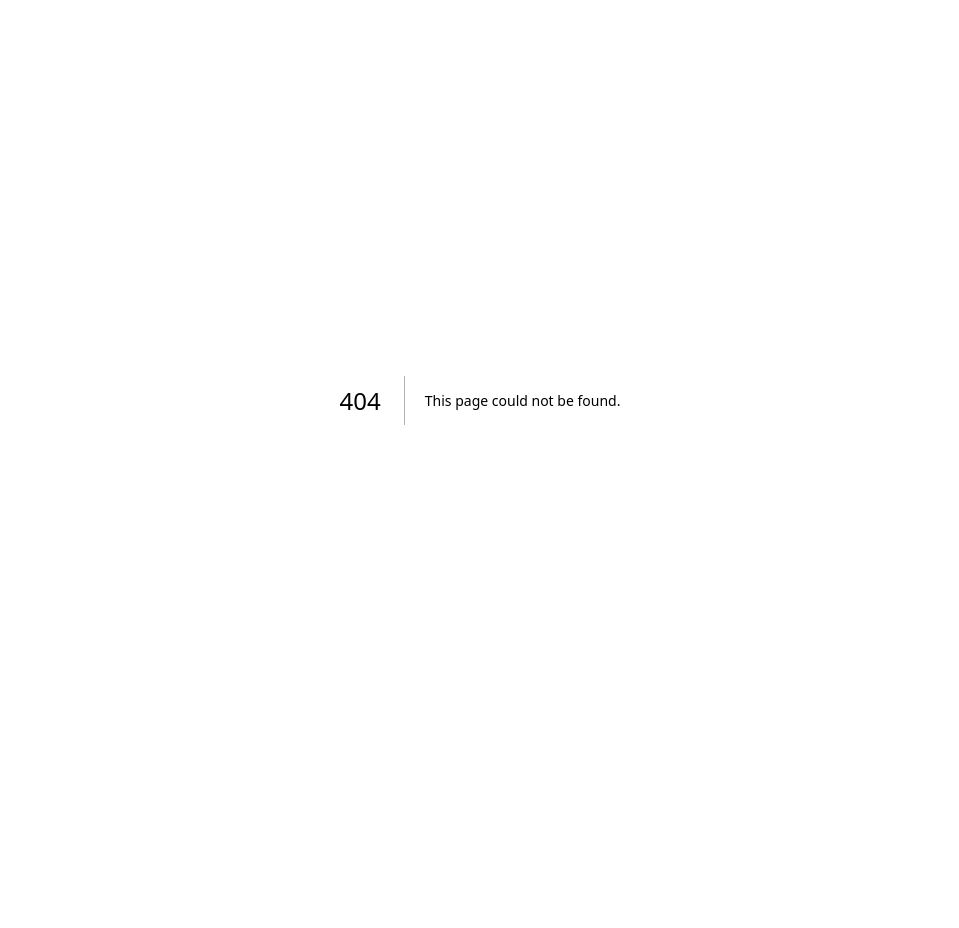
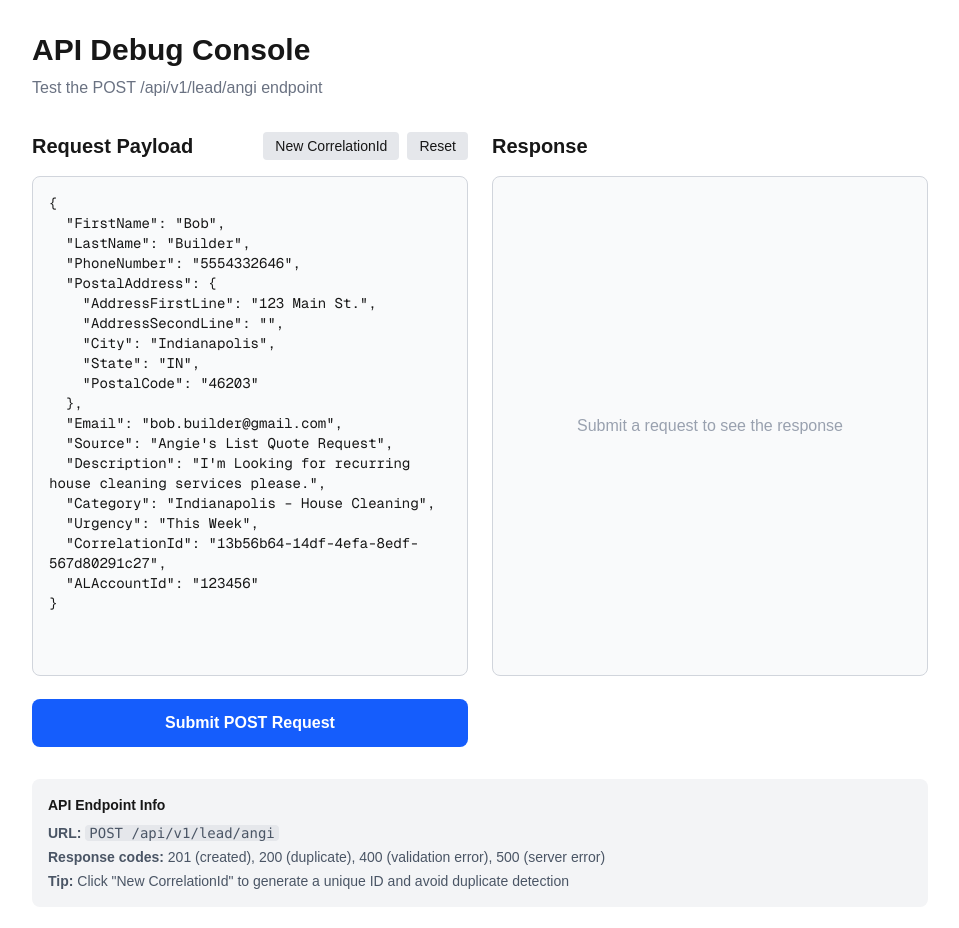
Before and after one commit to joiscoding/ping-the-human, a Next.js app: page /debug in a window 1280 px wide. Before the commit this address had no page. Shown: the top 928 px of the page, without its empty margins (160-1119 px from the left). Before the commit the page ends 800 px from the top, so only its background shows below. Built offline with nearby package versions, Linux system fonts and the light colour scheme.

Commit message:
[ui] add debug page

```diff
--- /dev/null
+++ b/app/debug/page.tsx
@@ -0,0 +1,246 @@
+"use client";
+
+import { useState } from "react";
+
+// Sample data pre-populated for testing
+const defaultPayload = {
+  FirstName: "Bob",
+  LastName: "Builder",
+  PhoneNumber: "5554332646",
+  PostalAddress: {
+    AddressFirstLine: "123 Main St.",
+    AddressSecondLine: "",
+    City: "Indianapolis",
+    State: "IN",
+    PostalCode: "46203",
+  },
+  Email: "bob.builder@gmail.com",
+  Source: "Angie's List Quote Request",
+  Description: "I'm Looking for recurring house cleaning services please.",
+  Category: "Indianapolis – House Cleaning",
+  Urgency: "This Week",
+  CorrelationId: crypto.randomUUID(),
+  ALAccountId: "123456",
+};
+
+export default function DebugPage() {
+  const [payload, setPayload] = useState(
+    JSON.stringify(defaultPayload, null, 2)
+  );
+  const [response, setResponse] = useState<string | null>(null);
+  const [status, setStatus] = useState<"idle" | "loading" | "success" | "error">(
+    "idle"
+  );
+  const [statusCode, setStatusCode] = useState<number | null>(null);
+
+  const handleSubmit = async (e: React.FormEvent) => {
+    e.preventDefault();
+    setStatus("loading");
+    setResponse(null);
+    setStatusCode(null);
+
+    try {
+      const parsed = JSON.parse(payload);
+      const res = await fetch("/api/v1/lead/angi", {
+        method: "POST",
+        headers: {
+          "Content-Type": "application/json",
+        },
+        body: JSON.stringify(parsed),
+      });
+
+      const data = await res.json();
+      setStatusCode(res.status);
+      setResponse(JSON.stringify(data, null, 2));
+      setStatus(res.ok ? "success" : "error");
+    } catch (err) {
+      setStatus("error");
+      setResponse(
+        err instanceof SyntaxError
+          ? "Invalid JSON in payload"
+          : String(err)
+      );
+    }
+  };
+
+  const generateNewCorrelationId = () => {
+    try {
+      const parsed = JSON.parse(payload);
+      parsed.CorrelationId = crypto.randomUUID();
+      setPayload(JSON.stringify(parsed, null, 2));
+    } catch {
+      // If JSON is invalid, just reset to default with new ID
+      const newDefault = { ...defaultPayload, CorrelationId: crypto.randomUUID() };
+      setPayload(JSON.stringify(newDefault, null, 2));
+    }
+  };
+
+  const resetPayload = () => {
+    const newDefault = { ...defaultPayload, CorrelationId: crypto.randomUUID() };
+    setPayload(JSON.stringify(newDefault, null, 2));
+  };
+
+  return (
+    <div className="min-h-screen bg-background p-8">
+      <div className="max-w-4xl mx-auto">
+        <h1 className="text-3xl font-bold mb-2">API Debug Console</h1>
+        <p className="text-gray-500 mb-8">
+          Test the POST /api/v1/lead/angi endpoint
+        </p>
+
+        <div className="grid grid-cols-1 lg:grid-cols-2 gap-6">
+          {/* Input Section */}
+          <div className="space-y-4">
+            <div className="flex items-center justify-between">
+              <h2 className="text-xl font-semibold">Request Payload</h2>
+              <div className="flex gap-2">
+                <button
+                  type="button"
+                  onClick={generateNewCorrelationId}
+                  className="text-sm px-3 py-1 rounded bg-gray-200 dark:bg-gray-700 hover:bg-gray-300 dark:hover:bg-gray-600 transition-colors"
+                >
+                  New CorrelationId
+                </button>
+                <button
+                  type="button"
+                  onClick={resetPayload}
+                  className="text-sm px-3 py-1 rounded bg-gray-200 dark:bg-gray-700 hover:bg-gray-300 dark:hover:bg-gray-600 transition-colors"
+                >
+                  Reset
+                </button>
+              </div>
+            </div>
+
+            <form onSubmit={handleSubmit} className="space-y-4">
+              <textarea
+                value={payload}
+                onChange={(e) => setPayload(e.target.value)}
+                className="w-full h-[500px] p-4 font-mono text-sm rounded-lg border border-gray-300 dark:border-gray-600 bg-gray-50 dark:bg-gray-900 focus:outline-none focus:ring-2 focus:ring-blue-500 resize-none"
+                placeholder="Enter JSON payload..."
+                spellCheck={false}
+              />
+
+              <button
+                type="submit"
+                disabled={status === "loading"}
+                className="w-full py-3 px-4 rounded-lg font-semibold text-white bg-blue-600 hover:bg-blue-700 disabled:bg-blue-400 disabled:cursor-not-allowed transition-colors"
+              >
+                {status === "loading" ? (
+                  <span className="flex items-center justify-center gap-2">
+                    <svg
+                      className="animate-spin h-5 w-5"
+                      xmlns="http://www.w3.org/2000/svg"
+                      fill="none"
+                      viewBox="0 0 24 24"
+                    >
+                      <circle
+                        className="opacity-25"
+                        cx="12"
+                        cy="12"
+                        r="10"
+                        stroke="currentColor"
+                        strokeWidth="4"
+                      />
+                      <path
+                        className="opacity-75"
+                        fill="currentColor"
+                        d="M4 12a8 8 0 018-8V0C5.373 0 0 5.373 0 12h4zm2 5.291A7.962 7.962 0 014 12H0c0 3.042 1.135 5.824 3 7.938l3-2.647z"
+                      />
+                    </svg>
+                    Sending...
+                  </span>
+                ) : (
+                  "Submit POST Request"
+                )}
+              </button>
+            </form>
+          </div>
+
+          {/* Response Section */}
+          <div className="space-y-4">
+            <h2 className="text-xl font-semibold">Response</h2>
+
+            {status === "idle" && (
+              <div className="h-[500px] p-4 rounded-lg border border-gray-300 dark:border-gray-600 bg-gray-50 dark:bg-gray-900 flex items-center justify-center text-gray-400">
+                Submit a request to see the response
+              </div>
+            )}
+
+            {status === "loading" && (
+              <div className="h-[500px] p-4 rounded-lg border border-gray-300 dark:border-gray-600 bg-gray-50 dark:bg-gray-900 flex items-center justify-center text-gray-400">
+                <svg
+                  className="animate-spin h-8 w-8"
+                  xmlns="http://www.w3.org/2000/svg"
+                  fill="none"
+                  viewBox="0 0 24 24"
+                >
+                  <circle
+                    className="opacity-25"
+                    cx="12"
+                    cy="12"
+                    r="10"
+                    stroke="currentColor"
+                    strokeWidth="4"
+                  />
+                  <path
+                    className="opacity-75"
+                    fill="currentColor"
+                    d="M4 12a8 8 0 018-8V0C5.373 0 0 5.373 0 12h4zm2 5.291A7.962 7.962 0 014 12H0c0 3.042 1.135 5.824 3 7.938l3-2.647z"
+                  />
+                </svg>
+              </div>
+            )}
+
+            {(status === "success" || status === "error") && (
+              <div className="space-y-2">
+                {/* Status Badge */}
+                <div className="flex items-center gap-3">
+                  <span
+                    className={`inline-flex items-center px-3 py-1 rounded-full text-sm font-medium ${
+                      status === "success"
+                        ? "bg-green-100 text-green-800 dark:bg-green-900 dark:text-green-200"
+                        : "bg-red-100 text-red-800 dark:bg-red-900 dark:text-red-200"
+                    }`}
+                  >
+                    {status === "success" ? "✓ Success" : "✗ Error"}
+                  </span>
+                  {statusCode && (
+                    <span className="text-sm text-gray-500">
+                      Status: {statusCode}
+                    </span>
+                  )}
+                </div>
+
+                {/* Response Body */}
+                <pre className="h-[460px] p-4 overflow-auto font-mono text-sm rounded-lg border border-gray-300 dark:border-gray-600 bg-gray-50 dark:bg-gray-900 whitespace-pre-wrap">
+                  {response}
+                </pre>
+              </div>
+            )}
+          </div>
+        </div>
+
+        {/* Quick Info */}
+        <div className="mt-8 p-4 rounded-lg bg-gray-100 dark:bg-gray-800 text-sm">
+          <h3 className="font-semibold mb-2">API Endpoint Info</h3>
+          <ul className="space-y-1 text-gray-600 dark:text-gray-400">
+            <li>
+              <strong>URL:</strong>{" "}
+              <code className="bg-gray-200 dark:bg-gray-700 px-1 rounded">
+                POST /api/v1/lead/angi
+              </code>
+            </li>
+            <li>
+              <strong>Response codes:</strong> 201 (created), 200 (duplicate),
+              400 (validation error), 500 (server error)
+            </li>
+            <li>
+              <strong>Tip:</strong> Click &quot;New CorrelationId&quot; to generate a
+              unique ID and avoid duplicate detection
+            </li>
+          </ul>
+        </div>
+      </div>
+    </div>
+  );
+}
```
